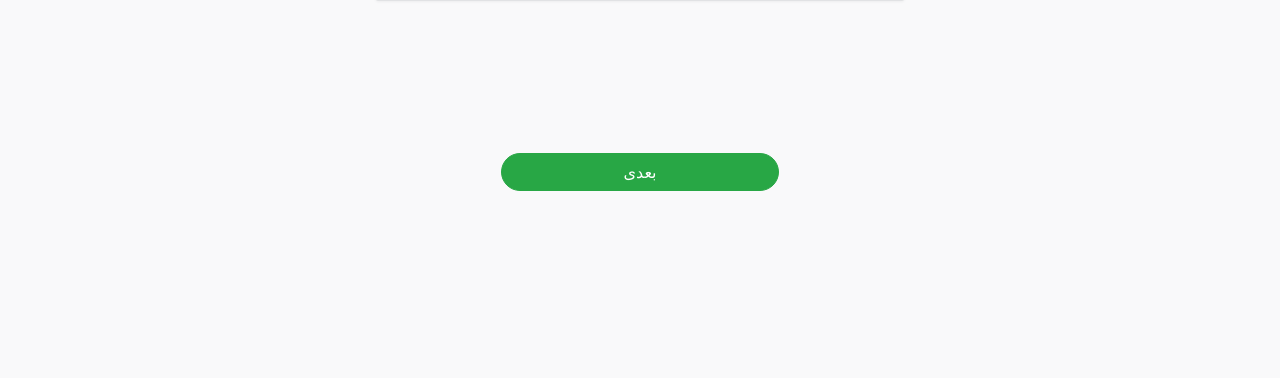
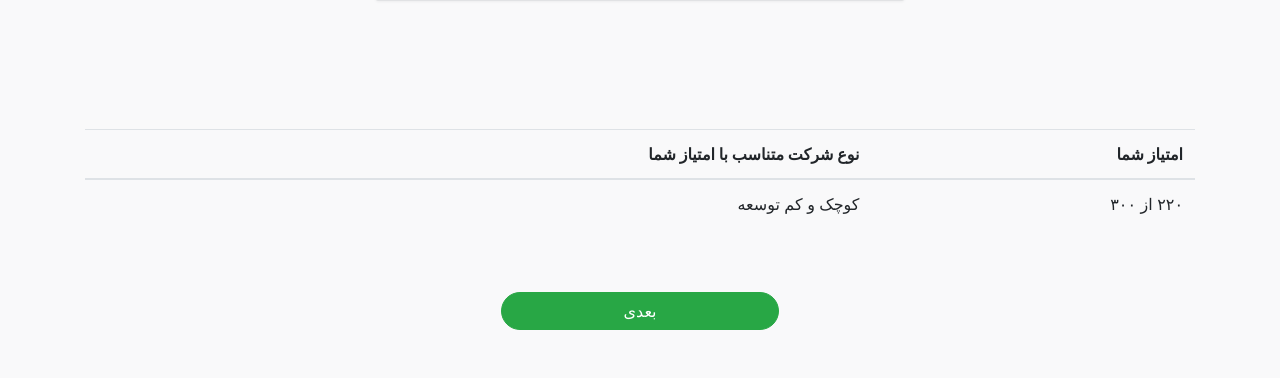
Before and after one commit to amirhosseindehghan1/charehjo.ir, a Django app: page /grade-sheet/ in a window 1280 px wide. Shown: the part 751-1129 px from the top of the page. Before the commit the page ends 942 px from the top, so only its background shows below. Run offline with Django 4.2, Linux system fonts and the light colour scheme; some libraries are stand-ins or nearby versions.

Commit message:
update table grade sheet

```diff
--- a/landing/templates/grade_sheet.html
+++ b/landing/templates/grade_sheet.html
@@ -162,7 +162,30 @@ height="0" width="0" style="display:none;visibility:hidden"></iframe></noscript>
         </div>
     </div>
 </div>
+<br />
+    <div class="container">
+    <table class="table">
+    <thead>
+      <tr>
+        <th>امتیاز شما</th>
+        <th>نوع شرکت متناسب با امتیاز شما</th>
 
+      </tr>
+    </thead>
+    <tbody>
+      <tr>
+        <td>۲۲۰ از ۳۰۰</td>
+        <td>کوچک و کم توسعه</td>
+
+      </tr>
+
+
+
+
+
+    </tbody>
+  </table>
+</div>
 </section>
 
 
```
